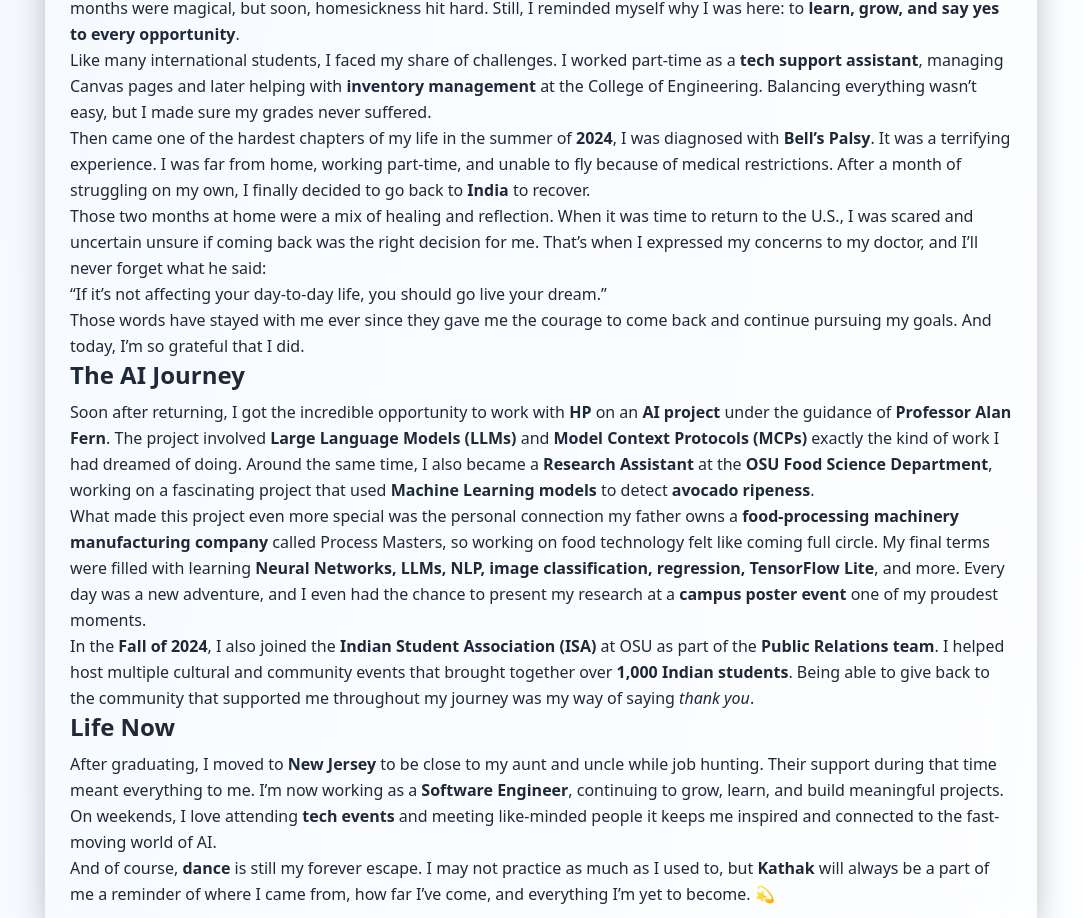
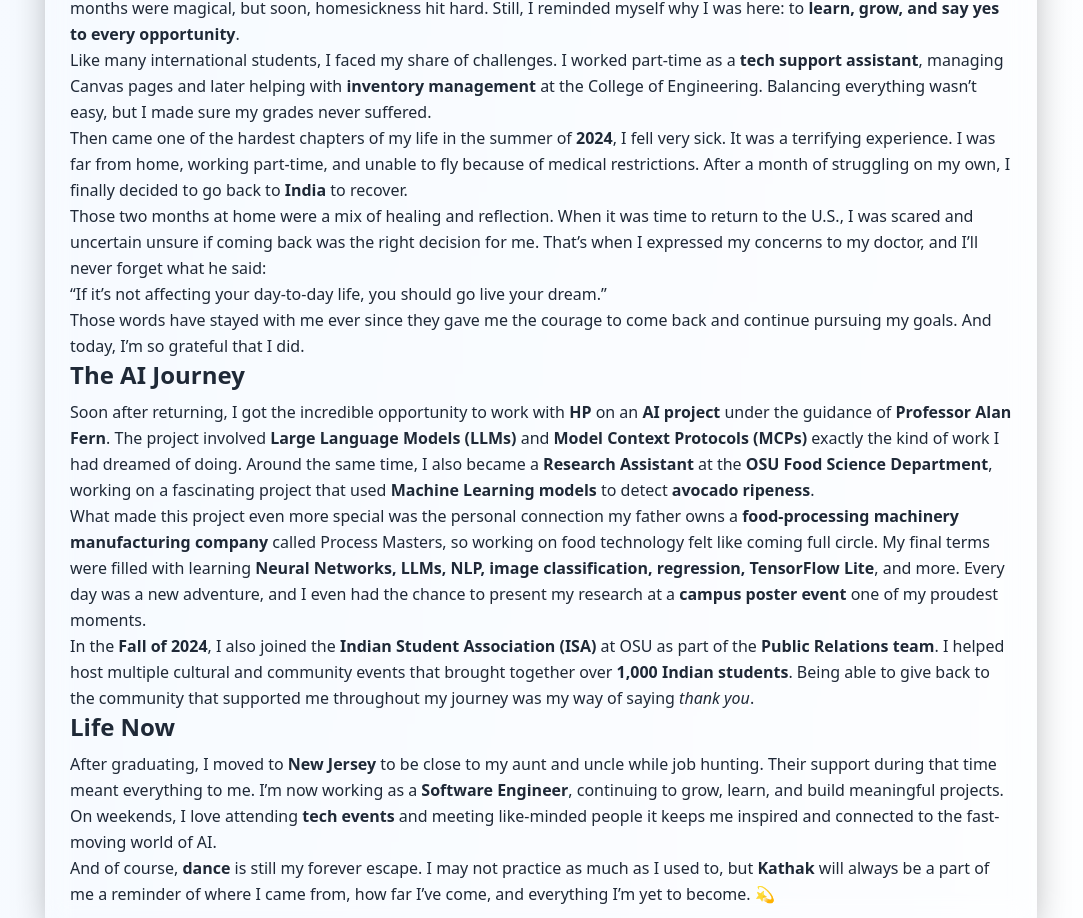
Before and after one commit to rujulamore/rujulamore.github.io, a React (Vite) app: page /about in a window 1280 px wide. Shown: the part 7318-8236 px from the top of the page, without its empty margins (99-1182 px from the left). Built offline with nearby package versions, Linux system fonts and the light colour scheme; a web font is replaced by a local one.

Commit message:
Revise personal health experience in About page
Updated the description of a personal experience to reflect a change in health issues.

```diff
--- a/src/pages/About.jsx
+++ b/src/pages/About.jsx
@@ -62,7 +62,7 @@
 
     <p>Like many international students, I faced my share of challenges. I worked part-time as a <strong>tech support assistant</strong>, managing Canvas pages and later helping with <strong>inventory management</strong> at the College of Engineering. Balancing everything wasn’t easy, but I made sure my grades never suffered.</p>
 
-    <p>Then came one of the hardest chapters of my life in the summer of <strong>2024</strong>, I was diagnosed with <strong>Bell’s Palsy</strong>. It was a terrifying experience. I was far from home, working part-time, and unable to fly because of medical restrictions. After a month of struggling on my own, I finally decided to go back to <strong>India</strong> to recover.</p>
+    <p>Then came one of the hardest chapters of my life in the summer of <strong>2024</strong>, I fell very sick. It was a terrifying experience. I was far from home, working part-time, and unable to fly because of medical restrictions. After a month of struggling on my own, I finally decided to go back to <strong>India</strong> to recover.</p>
 
     <p>Those two months at home were a mix of healing and reflection. When it was time to return to the U.S., I was scared and uncertain unsure if coming back was the right decision for me. That’s when I expressed my concerns to my doctor, and I’ll never forget what he said:</p>
 
```
